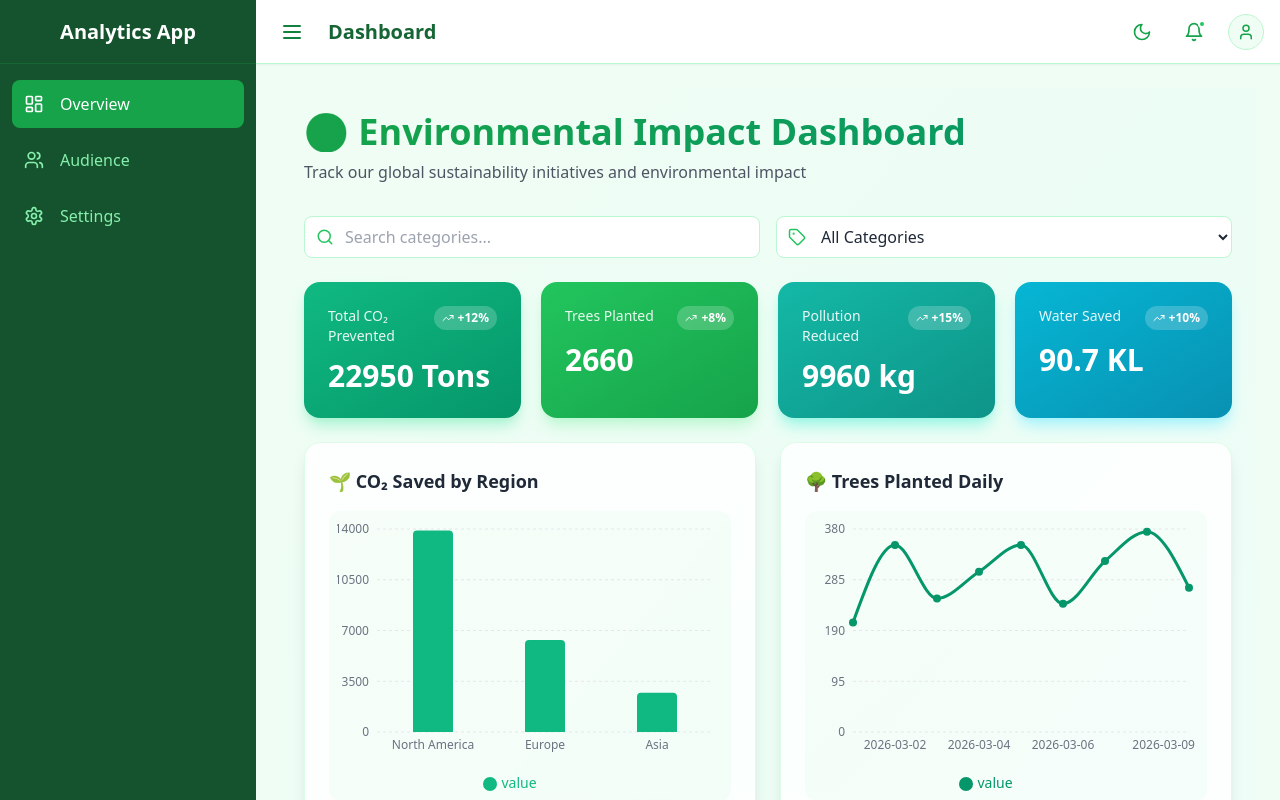
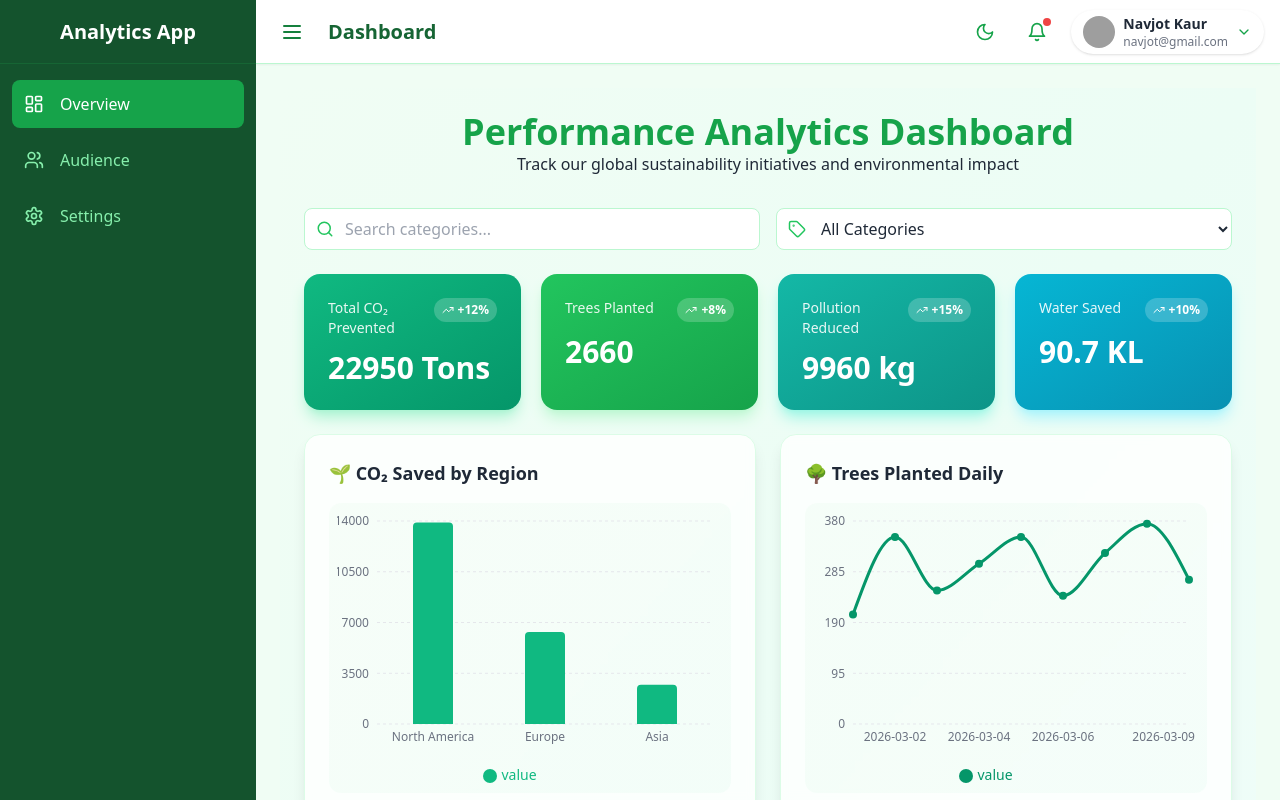
Before and after one commit to gurpreet292/spgi-fleetmontioring-, a React (Vite) app: page / in a window 1280 px wide. Built offline with nearby package versions, Linux system fonts and the light colour scheme; grey boxes are pictures that could not be loaded.

Commit message:
updated profile

```diff
--- a/src/Components/layout/Header.jsx
+++ b/src/Components/layout/Header.jsx
@@ -1,8 +1,13 @@
-import React from "react";
-import { Menu, Bell, User, Moon, Sun } from "lucide-react";
+import React, { useState } from "react";
+import { Menu, Bell, User, Moon, Sun, ChevronDown,
+  Pencil, Wallet, Crown, Headphones } from "lucide-react";
 import { useTheme } from "../../components/context/ThemeContext";
 
 const Header = ({ toggleSidebar }) => {
+
+  const [showNotification, setShowNotification] = useState(false);
+
+  const [showProfile, setShowProfile] = useState(false);
 
   const { theme, toggleTheme } = useTheme();
 
@@ -26,14 +31,73 @@ const Header = ({ toggleSidebar }) => {
          {theme === "dark" ? <Sun size={20}/> : <Moon size={20}/>}
         </button>
 
-        <button className="p-2 hover:bg-green-50 dark:hover:bg-gray-700 rounded-full transition-colors relative">
-          <Bell size={20} />
-          <span className="absolute top-1.5 right-1.5 w-2 h-2 bg-green-500 rounded-full border-2 border-white dark:border-gray-800"></span>
+        <button
+          onClick={() => setShowNotification(!showNotification)}
+          className="p-2 hover:bg-green-50 dark:hover:bg-gray-700 rounded relative"
+     >
+        <Bell size={20} />
+
+      <span className="absolute top-1 right-1 w-2 h-2 bg-red-500 rounded-full"></span>
         </button>
-        <div className="h-9 w-9 bg-green-50 dark:bg-gray-700 text-green-600 dark:text-green-400 rounded-full flex items-center justify-center border border-green-200 dark:border-gray-600 cursor-pointer hover:bg-green-100 dark:hover:bg-gray-600 transition-colors">
-          <User size={18} />
-        </div>
-      </div>
+        <div className="relative">
+
+  <div
+    onClick={() => setShowProfile(!showProfile)}
+    className="flex items-center gap-2 cursor-pointer bg-white dark:bg-gray-800 px-3 py-1 rounded-full shadow hover:shadow-md transition"
+  >
+
+    {/* Avatar */}
+    <img
+      src="https://i.pravatar.cc/40"
+      alt="profile"
+      className="w-8 h-8 rounded-full"
+    />
+
+    {/* Name + Email */}
+    <div className="text-left hidden md:block">
+      <p className="text-sm font-semibold text-gray-800 dark:text-gray-200">
+        Navjot Kaur
+      </p>
+      <p className="text-xs text-gray-500">
+        navjot@gmail.com
+      </p>
+    </div>
+
+    <ChevronDown size={16} />
+  </div>
+
+   {showProfile && (
+  <div className="absolute right-0 top-12 w-64 bg-white dark:bg-gray-800 rounded-xl shadow-lg border border-gray-200 dark:border-gray-700 p-2">
+
+    <button className="flex items-center gap-3 w-full px-3 py-2 hover:bg-gray-100 dark:hover:bg-gray-700 rounded-lg">
+      <User size={18} />
+      Profile
+    </button>
+
+    <button className="flex items-center gap-3 w-full px-3 py-2 hover:bg-gray-100 dark:hover:bg-gray-700 rounded-lg">
+      <Pencil size={18} />
+      Edit Profile
+    </button>
+
+    <button className="flex items-center gap-3 w-full px-3 py-2 hover:bg-gray-100 dark:hover:bg-gray-700 rounded-lg">
+      <Wallet size={18} />
+      Wallet
+    </button>
+
+    <button className="flex items-center gap-3 w-full px-3 py-2 hover:bg-gray-100 dark:hover:bg-gray-700 rounded-lg">
+      <Crown size={18} />
+      Upgrade Plan
+    </button>
+
+    <button className="flex items-center gap-3 w-full px-3 py-2 hover:bg-gray-100 dark:hover:bg-gray-700 rounded-lg">
+      <Headphones size={18} />
+      Help Center
+    </button>
+
+  </div>
+)}
+</div>
+</div>
     </header>
   );
 };
--- a/src/pages/OverviewPage.jsx
+++ b/src/pages/OverviewPage.jsx
@@ -54,10 +54,10 @@ const OverviewPage = () => {
       <div className="space-y-6 max-w-7xl mx-auto">
         {/* Header */}
         <div className="mb-8">
-          <h1 className="text-4xl font-bold bg-gradient-to-r from-green-600 to-emerald-600 dark:from-green-400 dark:to-emerald-400 bg-clip-text text-transparent mb-2">
-            🌍 Environmental Impact Dashboard
-          </h1>
-          <p className="text-gray-600 dark:text-gray-400">Track our global sustainability initiatives and environmental impact</p>
+          <h1 className="text-4xl font-bold text-green-600 text-center w-full">
+              Performance Analytics Dashboard
+           </h1>
+          <p className="flex flex-col items-center justify-center text-center"> Track our global sustainability initiatives and environmental impact</p>
         </div>
 
         {/* Filters */}
```
